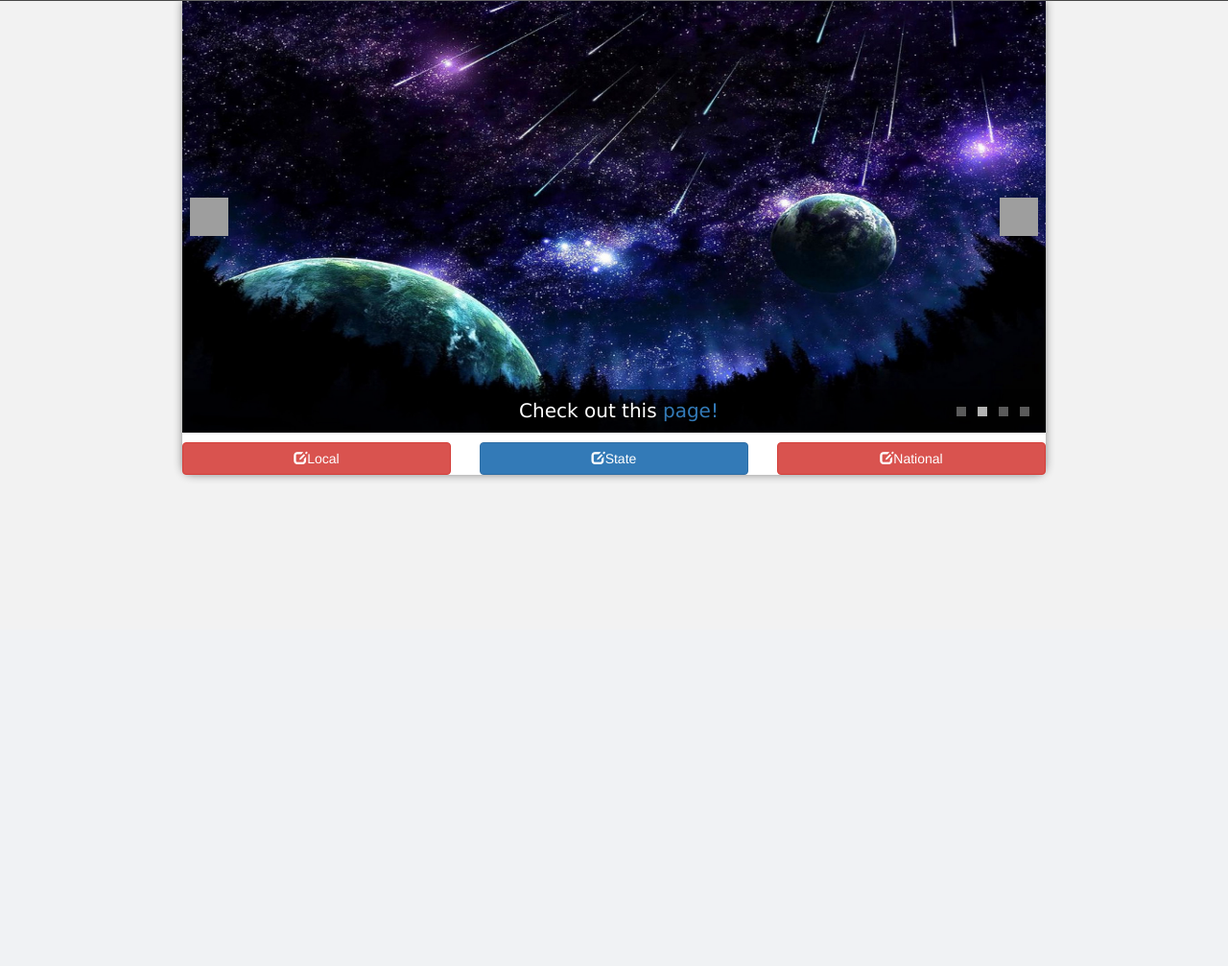
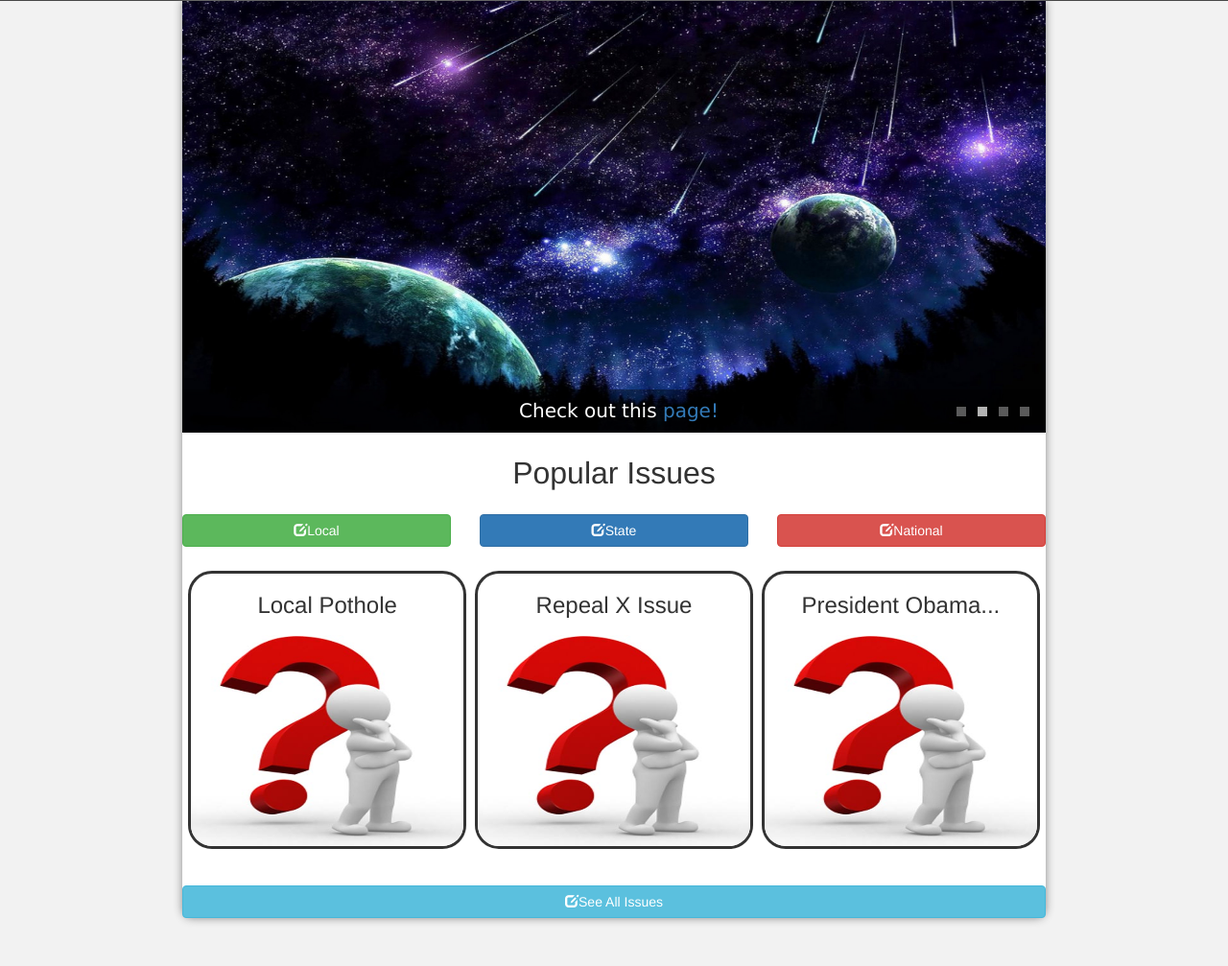
Before and after one commit to pjs33/HackArizona, a PHP site: page /HackArizona/ in a window 1280 px wide. Shown: the part 144-1151 px from the top of the page at 96% size. Before the commit the page ends 645 px from the top, so only its background shows below. Run offline with PHP 8.4, Linux system fonts and the light colour scheme; some libraries are stand-ins or nearby versions; grey boxes are pictures that could not be loaded.

Commit message:
Updates to index -- added popular section

```diff
--- a/css/styles/indexstyle.css
+++ b/css/styles/indexstyle.css
@@ -21,4 +21,31 @@ body {
 
 #buttonContainer {
     margin-top: 10px;
+    width: 900px;
 }
+
+#popularIssues {
+    margin-top: 25px;
+    margin-bottom: 25px;
+    text-align: center;
+    font-size: 24pt;
+}
+
+/*Styling for the popular issues*/
+.issue {
+    width: 290px;
+    height: 290px;
+    display: inline-block;
+    border-radius: 25px;
+    border: 3px solid #333;
+    overflow: auto;
+}
+
+.imgThumb {
+    width: 100%;
+    height: 80%;
+}
+
+#popularIssuesContent {
+    margin-bottom: 50px;
+}
--- a/index.php
+++ b/index.php
@@ -5,7 +5,7 @@
     <meta http-equiv="X-UA-Compatible" content="IE=edge">
     <meta name="viewport" content="width=device-width, initial-scale=1">
     <!-- The above 3 meta tags *must* come first in the head; any other head content must come *after* these tags -->
-    <title>Lobbying Website!</title>
+    <title>The Lobbyists</title>
 
     <!-- Bootstrap -->
     <link rel="stylesheet" href="http://maxcdn.bootstrapcdn.com/bootstrap/3.3.6/css/bootstrap.min.css">
@@ -120,7 +120,6 @@
                 width: 40px;
                 height: 40px;
                 cursor: pointer;
-            background: url('img/a17.png') no-repeat;
                 overflow: hidden;
             }
             .jssora05l { background-position: -10px -40px; }
@@ -178,7 +177,7 @@
                 </div>
                 <div data-p="112.50" style="display: none;">
                     <img data-u="image" src="./css/images/img4.jpg" />
-                <div data-u="thumb">Take a look into <a href="http://localhost/HackArizona/issue_view.php">this. </a>You might be interested in it!</div>
+                    <div data-u="thumb">Take a look into <a href="http://localhost/HackArizona/issue_view.php">this.</a> You might be interested in it!</div>
                 </div>
             </div>
             <!-- Thumbnail Navigator -->
@@ -205,26 +204,100 @@
 
       <!-- START COLUMN BUTTONS -->
 
+      <h2 id="popularIssues">
+          Popular Issues
+      </h2>
+
       <div id="buttonContainer">
 
         <div class="row">
-      <div class="col-sm-4">
-  	    <a href="#" type="button" class="btn btn-danger btn-block"><span class="glyphicon glyphicon-edit"></span>Local</a>
+          <div id="localIssues" class="col-sm-4">
+      	    <a type="button" class="btn btn-success btn-block"><span class="glyphicon glyphicon-edit"></span>Local</a>
+            <span id="localCaret" style="color: #5cb85c; font-size: 20pt; display: none;" class="glyphicon glyphicon-triangle-top" aria-hidden="true"></span>
           </div>
-      <div class="col-sm-4">
-         <a href="#" type="button" class="btn btn-primary btn-block"><span class="glyphicon glyphicon-edit"></span>State</a>
+          <div id="stateIssues" class="col-sm-4">
+             <a type="button" class="btn btn-primary btn-block"><span class="glyphicon glyphicon-edit"></span>State</a>
+             <span id="stateCaret" style="color: #337ab7; font-size: 20pt; display: none;" class="glyphicon glyphicon-triangle-top" aria-hidden="true"></span>
           </div>
-      <div class="col-sm-4">
-        <a href="#" type="button" class="btn btn-danger btn-block"><span class="glyphicon glyphicon-edit"></span>National</a>
+          <div id="nationalIssues" class="col-sm-4">
+            <a type="button" class="btn btn-danger btn-block"><span class="glyphicon glyphicon-edit"></span>National</a>
+            <span id="nationalCaret" style="color: #d9534f; font-size: 20pt; display: none;" class="glyphicon glyphicon-triangle-top" aria-hidden="true"></span>
           </div>
         </div>
       </div>
       <!-- END COLUMN BUTTONS -->
+
+      <div id="popularIssuesContent">
+
+        <div id="popularIssues">
+          <div class="issue">
+            <h3 class="issueTitle">Local Pothole</h3>
+            <img class="imgThumb" src="./css/images/imageThumb.jpg">
+          </div>
+          <div class="issue">
+            <h3 class="issueTitle">Repeal X Issue</h3>
+            <img class="imgThumb" src="./css/images/imageThumb.jpg">
+          </div>
+          <div class="issue">
+            <h3 class="issueTitle">President Obama...</h3>
+            <img class="imgThumb" src="./css/images/imageThumb.jpg">
+          </div>
         </div>
 
-    <!-- jQuery (necessary for Bootstrap's JavaScript plugins) -->
-    <script src="https://ajax.googleapis.com/ajax/libs/jquery/1.11.3/jquery.min.js"></script>
-    <!-- Include all compiled plugins (below), or include individual files as needed -->
-    <script src="js/bootstrap.min.js"></script>
+        <a id="seeAllIssues" href="#" type="button" class="btn btn-info btn-block"><span class="glyphicon glyphicon-edit"></span>See All Issues</a>
+
+      </div>
+
+    </div>
+
+    <script>
+      $(document).ready(function() {
+
+
+          $("#localIssues").click(function() {
+            changeShowAll();
+            $("#seeAllIssues").addClass("btn-success");
+            $("#localCaret").css("display", "");
+            $(".issue").css("border", "3px solid #5cb85c");
+
+
+          });
+
+          $("#stateIssues").click(function() {
+            changeShowAll();
+            $("#seeAllIssues").addClass("btn-primary");
+            $("#stateCaret").css("display", "");
+            $(".issue").css("border", "3px solid #337ab7");
+          });
+
+          $("#nationalIssues").click(function() {
+            changeShowAll();
+            $("#seeAllIssues").addClass("btn-danger");
+            $("#nationalCaret").css("display", "");
+            $(".issue").css("border", "3px solid #d9534f");
+          });
+
+      });
+
+
+
+
+      function changeShowAll() {
+        $("#localCaret").css("display", "none");
+        $("#stateCaret").css("display", "none");
+        $("#nationalCaret").css("display", "none");
+        $("#seeAllIssues").removeClass("btn-success");
+        $("#seeAllIssues").removeClass("btn-info");
+        $("#seeAllIssues").removeClass("btn-primary");
+        $("#seeAllIssues").removeClass("btn-danger");
+      }
+
+    </script>
+
+
+
+
+
+
   </body>
 </html>
--- a/view_components/navbar.php
+++ b/view_components/navbar.php
@@ -91,7 +91,7 @@
   <div id="nav-bar">
     <div class="nav-link-separator"></div>
     <div class="nav-link-separator"></div>
-    <a class="nav-bar-link btn primary-btn" href="#">Home</a>
+    <a class="nav-bar-link btn primary-btn" href="http://localhost/HackArizona">Home</a>
     <div class="nav-link-separator"></div>
     <div class="nav-link-separator"></div>
     <a class="nav-bar-link btn primary-btn" href="#">About Us</a>
```
Also changed, not shown: css/images/imageThumb.jpg (added). Lines whose indentation alone changed are shown as unchanged.
